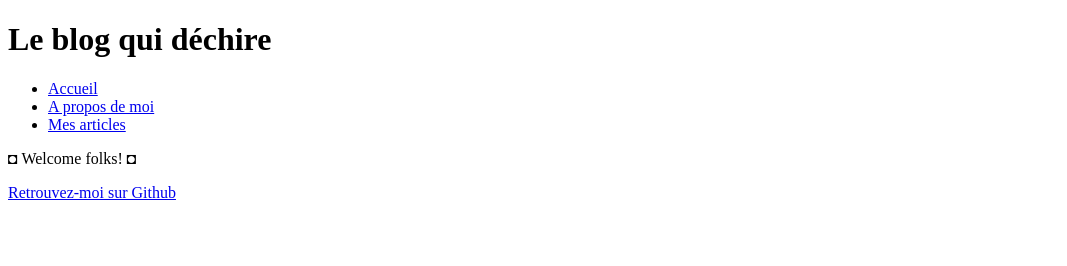
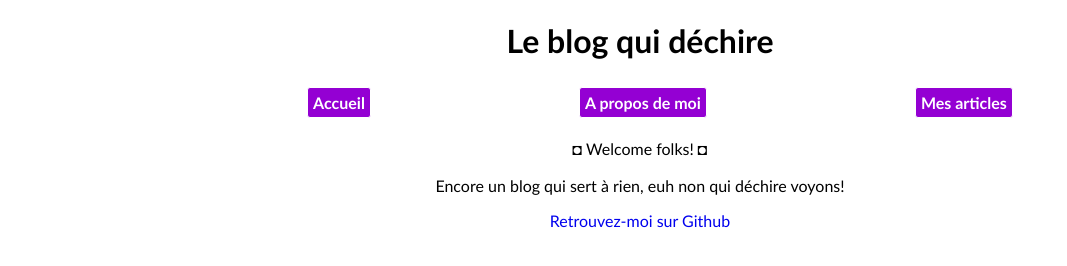
Before and after one commit to ClaraCoding/JamBlogDev, an Eleventy site: page home.md in a window 1280 px wide. Shown: the whole page, without its empty margins (0-1067 px from the left). Built offline with nearby package versions, Linux system fonts and the light colour scheme; Eleventy itself is replaced by a stand-in of ours; files that its build step writes are made by us from their sources.

Commit message:
basic CSS

```diff
--- a/_includes/root.html
+++ b/_includes/root.html
@@ -2,8 +2,9 @@
 <html lang="fr">
 <head>
     <meta charset="UTF-8">
+    <meta name="description" content="{{ description }}">
     <meta name="viewport"
-          content="width=device-width, user-scalable=no, initial-scale=1.0, maximum-scale=1.0, minimum-scale=1.0">
+          content="width=device-width, user-scalable=yes, initial-scale=1.0, maximum-scale=6.0, minimum-scale=1.0">
     <meta http-equiv="X-UA-Compatible" content="ie=edge">
     <title>{{ title or metadata.title }}</title>
     <link rel="stylesheet" href="/style.css">
--- a/home.md
+++ b/home.md
@@ -2,6 +2,9 @@
 layout: root.html
 title: Welcome folks!
 permalink: /
+description: la page d'accueil qui déchire
 ---
 
 ◘ Welcome folks! ◘
+
+Encore un blog qui sert à rien, euh non qui déchire voyons!
--- a/style.css
+++ b/style.css
@@ -1,4 +1,55 @@
+
 html {
-    font-color: green;
+    font-family: Calibri, monospace;
+    background-color: white;
+}
 
+body{
+    text-align: center;
+    width: 90vw;
+    margin: auto;
 }
+
+
+ul {
+    list-style: none outside none;
+    display: flex;
+    flex-wrap: wrap;
+    align-items: flex-end;
+    justify-content: space-evenly;
+}
+
+ol {
+    list-style: none outside none;
+    display: flex;
+    flex-wrap: wrap;
+    align-items: flex-end;
+    justify-content: space-evenly;
+}
+
+
+ul li {
+    border: 1px white solid;
+    border-radius: 3px;
+    font-size: 1em;
+    margin: 5px;
+    padding: 5px;
+    background-color: darkviolet;
+}
+
+a {
+    text-decoration: none;
+}
+
+ul li a {
+    color: white;
+    font-weight: bold;
+}
+
+
+article {
+   border: solid darkviolet 1px;
+    margin: 5px;
+    border-radius: 3px;
+    padding: 5px;
+}
```
Also changed, not shown: about.md (+1 -0 lines), posts/2021-09-29-lets-get-started.md (+1 -0 lines), posts/coucou.md (+1 -0 lines).
